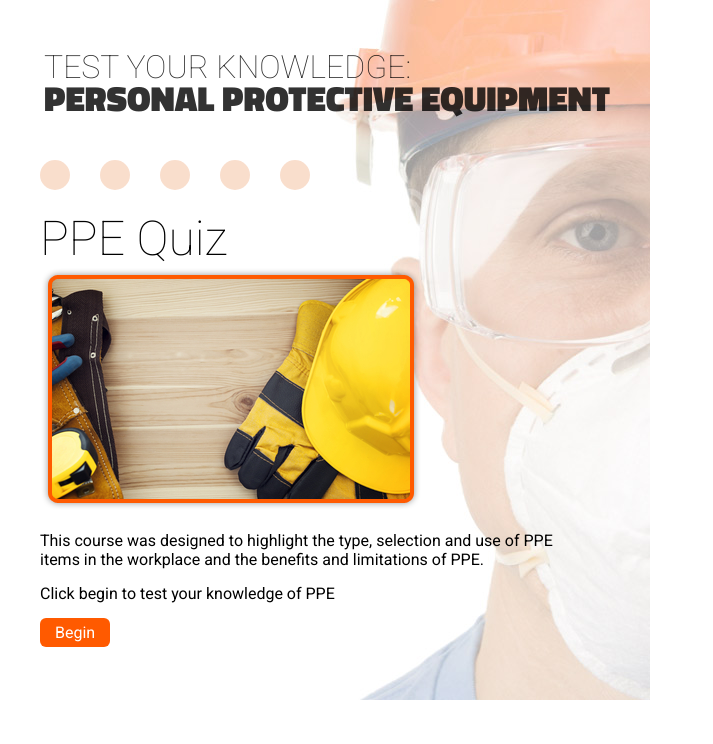
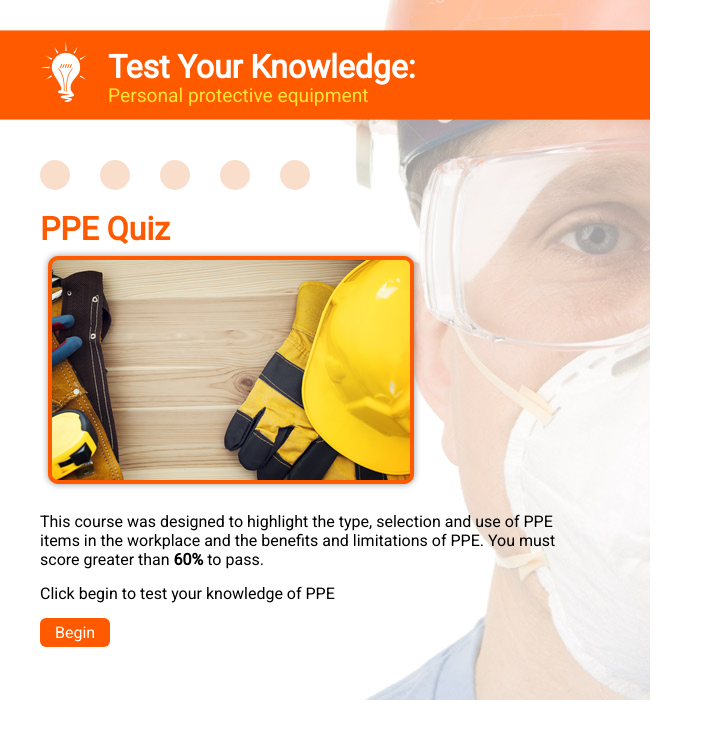
Before and after one commit to AlanKing82/port, a PHP site: page /_include/iframe/myPPEQuiz/index.html in a window 1280 px wide. Shown: the top 744 px of the page, without its empty margins (0-713 px from the left). Run offline with PHP 8.4, Linux system fonts and the light colour scheme; grey boxes are pictures that could not be loaded.

Commit message:
Quiz ppe additional features

```diff
--- a/_include/iframe/myPPEQuiz/css/quiz.css
+++ b/_include/iframe/myPPEQuiz/css/quiz.css
@@ -9,33 +9,46 @@ body { background-color: #fff; padding: 0px; margin:0px;}
    position:relative;
    overflow:hidden;
    color:#000;
-/*   background: #000 url(../images/bg_01.jpg) no-repeat 0px 0px;*/
+   background: #000 url(../images/background.jpg) no-repeat 0px 0px;
 /*       background: no-repeat 0px 0px;*/
 }
 
 #myQuiz h1{
-	font-weight: 100;
+/*	font-weight: 100;*/
 	font-size:2em;
-	text-transform:uppercase;
+/*	text-transform:uppercase;*/
 	margin:0px;
 	position:absolute;
 	top:40px;
-	left:36px;
+	left:100px;
 /*    background: rgba(54, 25, 25, .5);*/
     padding:8px;
-    opacity:0.8;
+/*    opacity:0.8;*/
+    color:#fff;
 }
 
 #myQuiz h1 span{
     display: block;
-    font-weight: 300;
-    font-family: 'Titillium Web', sans-serif;
-    font-size: 1.1em;
-    line-height: 25px;
+    font-weight: 100;
+/*    font-family: 'Titillium Web', sans-serif;*/
+    font-size: 0.6em;
+    line-height: 20px;
+    color: #ffe533;
+    font-weight: normal;
 }
 
-#myQuiz h2 {font-size: 3em; margin: 0px; font-weight:100;}
-#myQuiz h3 {font-size: 2.4em; margin: 0px; font-weight:100;}
+#myQuiz h2 {
+    font-size: 2em;
+    margin: 0px;
+    /* font-weight: 100; */
+    color: #ff5a00;
+}
+#myQuiz h3 {
+    font-size: 1.4em;
+    margin: 10px 0px 10px 0px;
+    color: #ff5a00;
+/*    font-weight:100;*/
+}
 #myQuiz p {margin: 0px 0px 14px 0px;}
 #myQuiz .btn{
 	display:inline-block; cursor:pointer; background-color:#ff5a00;
--- a/_include/iframe/myPPEQuiz/index.html
+++ b/_include/iframe/myPPEQuiz/index.html
@@ -8,8 +8,9 @@
 	</head>
 	<body>
 
-		<div id="myQuiz" ng-controller="QuizController"
-      ng-style="{'background-image':'url(' + myQuestions[activeQuestion + 1].background + ')'}">
+		<div id="myQuiz" ng-controller="QuizController">
+		<div>
+<!--      <div ng-style="{'background-image':'url(' + myQuestions[activeQuestion + 1].questionImage + ')'}"></div>-->
 
 
 				<h1>Test Your Knowledge: <span>Personal protective equipment</span></h1>
@@ -17,27 +18,33 @@
 					<div class="
 				    {{($index === activeQuestion) ? 'on' : 'off'}}
 				    {{(q.questionState === 'answered') ? 'answered' : 'unanswered'}}
-				    {{(q.correctness === 'correct') ? 'correct' : 'incorrect'}}
+				    {{(q.correctness === 'correct') && (q.questionState === 'answered') ? 'correct' : 'incorrect'}}
 
 					" ng-repeat="q in myQuestions"></div>
 				</div>
 				<div class="intro {{(activeQuestion > -1) ? 'inactive' : 'active'}}">
 					<h2>PPE Quiz</h2>
 					<img src="./images/intro.png" alt="">
-					<p>This course was designed to highlight the type, selection and use of PPE items in the workplace and the benefits and limitations of PPE.</p>
+					<p>This course was designed to highlight the type, selection and use of PPE items in the workplace and the benefits and limitations of PPE. You must score greater than <strong>{{passRate}}%</strong> to pass.</p>
 
 					<p>Click begin to test your knowledge of PPE </p>
 					<p class="btn" ng-click="activeQuestion = 0">Begin</p>
+
+
 				</div>
 				<div class="question
 					{{ $index === activeQuestion ? 'active' : 'inactive'}}
                     {{  q.questionState === 'answered' ? 'answered' : 'unanswered'}}
 				" ng-repeat="q in myQuestions">
-					<p class="txt">{{q.question}}</p>
+				    <div class="qImage">
+				        <img ng-src="{{q.questionImage}}" alt="">
+				    </div>
+					<p class="txt" ng-style="{ 'margin-top' : setMarginTop(q.question.length) }">{{q.question}}</p>
 					<p class="ans"
                     ng-class="{ image: Answer.image,
-                                selected: isSelected($parent.$index, $index),
-                                correct: isCorrect($parent.$index, $index)}"
+                                selected: isSelected($parent.$index, $index) && (q.questionState === 'answered'),
+                                correct: isCorrect($parent.$index, $index) && (q.questionState === 'answered')
+                              }"
                     ng-style="{'background-image':'url({{Answer.image}})'}"
 					ng-click="selectAnswer($parent.$index, $index)"
 					ng-repeat="Answer in myQuestions[$index].answers">
@@ -53,14 +60,28 @@
 					</div>
 				</div>
 				<div class="results {{(totalQuestions === activeQuestion) ? 'active' : 'inactive'}}">
-					<h3>Results</h3>
-					<p>You scored {{percentage}}% by correctly answering {{score}} of the total {{totalQuestions}} questions</p>
-					<p>Use the links below to challange your friends</p>
+					<h3>Results -
+					    <span ng-show="percentage >= passRate">Pass</span>
+					    <span ng-show="percentage < passRate">Fail</span>
+					</h3>
+
+
+
+
+					<p>You scored {{percentage}}% by correctly answering<br>{{score}} of the total {{totalQuestions}} questions </p>
+					<a ng-show="percentage < passRate" href="#" class="btn retake" ng-click="resetQuiz()">Retake</a>
+<!--					<p>Use the links below to challange your friends</p>-->
 					<div class="share" ng-bind-html="createShareLinks(percentage)">
+
+                        <a href="#" class="btn twitter">Tweet</a>
 <!--
 						<a href="#" class="btn email">Email</a>
 						<a href="#" class="btn twitter">Tweet</a>
 -->
+					</div>
+					<div ng-style="{'margin-top': '45px'}">
+                        <img src="./images/ppe_pass.png" alt="" ng-show="percentage >= passRate">
+                        <img src="./images/ppe_fail.png" alt="" ng-show="percentage < passRate">
 					</div>
 				</div>
 				<div ng-style="{'background-image':'url(' + myQuestions[activeQuestion + 1].background + ')'}" style="width:300px; height:200px"></div>
--- a/_include/iframe/myPPEQuiz/quiz_data.json
+++ b/_include/iframe/myPPEQuiz/quiz_data.json
@@ -6,7 +6,7 @@
 			{"id" : 1, "text" : "Protect the whole workforce by reducing the workplace risk"},
 			{"id" : 2, "text" : "Provide protection from the residual risk when all other control measures have been considered"}
 		],
-        "background" : "images/bg_01.jpg",
+        "questionImage" : "images/qImage01.png",
 		"correct" : 2
 	},
 		{
@@ -17,7 +17,7 @@
 			{"id"  : 2, "image" : "images/close_up_03.jpg" },
 			{"id"  : 3, "image" : "images/close_up_04.jpg" }
 		],
-        "background" : "images/bg_02.jpg",
+        "questionImage" : "images/qImage02.png",
 		"correct"  : 3
 	},
 	{
@@ -28,20 +28,20 @@
 			{"id"  : 2, "text" : "A list of suppliers"},
 			{"id"  : 3, "text" : "All of the above"}
 		],
-        "background" : "images/bg_03.jpg",
+        "questionImage" : "images/qImage03.png",
 		"correct"  : 1
 	},
 	{
-		"question" : "Which one of the following is an example of PPE?",
+		"question" : "Which of these safety signs indicates the requirment to wear slip resistant shoes? ",
 		"answers"  : [
 			{"id"  : 0, "image" : "images/close_up_01.jpg" },
 			{"id"  : 1, "image" : "images/close_up_02.jpg" },
 			{"id"  : 2, "image" : "images/close_up_03.jpg" },
 			{"id"  : 3, "image" : "images/close_up_04.jpg" }
 		],
-        "background" : "images/bg_04.jpg",
-		"correct"  : 4,
-		"feedback" : "Safety gloves are an example of PPE and protect against sharp edges, chemical burns, electric shock, skin irritation, low and high temperatures."
+        "questionImage" : "images/qImage04.png",
+		"correct"  : 3,
+		"feedback" : "Safety signs may need some interpretation to decide what PPE is required."
 	},
 	{
 		"question" : "Employers should provide PPE without first assessing the hazards and implementing other control processes.",
@@ -49,7 +49,7 @@
 			{"id"  : 0, "text" : "True"},
 			{"id"  : 1, "text" : "False"}
 		],
-        "background" : "images/bg_05.jpg",
+        "questionImage" : "images/qImage05.png",
 		"correct"  : 1
 	}
 ]
--- a/index.html
+++ b/index.html
@@ -514,9 +514,9 @@
                                     <img src="_include/img/work/thumbs/interactive_3d.jpg" alt="This is text for sortable">
                                 </li>
 
-                                <li class="item-thumbs span3 interactive">
+                                <li class="item-thumbs span3 interactive hideNavButtons">
                                     <!-- Fancybox - Gallery Enabled - Title - Full Image -->
-                                    <a class="hover-wrap fancybox-iframe" data-fancybox-group="interactive" data-fancybox-type="iframe" data-width="650" data-height="700" title="Angjularjs" href="_include/iframe/myQuiz/index.html">
+                                    <a class="hover-wrap fancybox-iframe" data-fancybox-group="interactive" data-fancybox-type="iframe" data-width="650" data-height="700" title="Angjularjs" href="_include/iframe/myPPEQuiz/index.html">
                                         <span class="overlay-img"></span>
                                         <span class="overlay-img-thumb font-icon-plus"></span>
                                     </a>
```
Also changed, not shown: other parts of _include/iframe/myPPEQuiz/css/quiz.css (+19 -6 lines), _include/iframe/myPPEQuiz/js/quiz.js (+59 -11 lines), _include/iframe/myPPEQuiz/images/background.jpg, _include/iframe/myPPEQuiz/images/icon_correct.svg, _include/iframe/myPPEQuiz/images/icon_incorrect.svg, _include/iframe/myPPEQuiz/images/ppe_fail.png (added), _include/iframe/myPPEQuiz/images/ppe_pass.png (added), _include/iframe/myPPEQuiz/images/qImage01.png (added), _include/iframe/myPPEQuiz/images/qImage02.png (added), _include/iframe/myPPEQuiz/images/qImage03.png (added), _include/iframe/myPPEQuiz/images/qImage04.png (added), _include/iframe/myPPEQuiz/images/qImage05.png (added).
